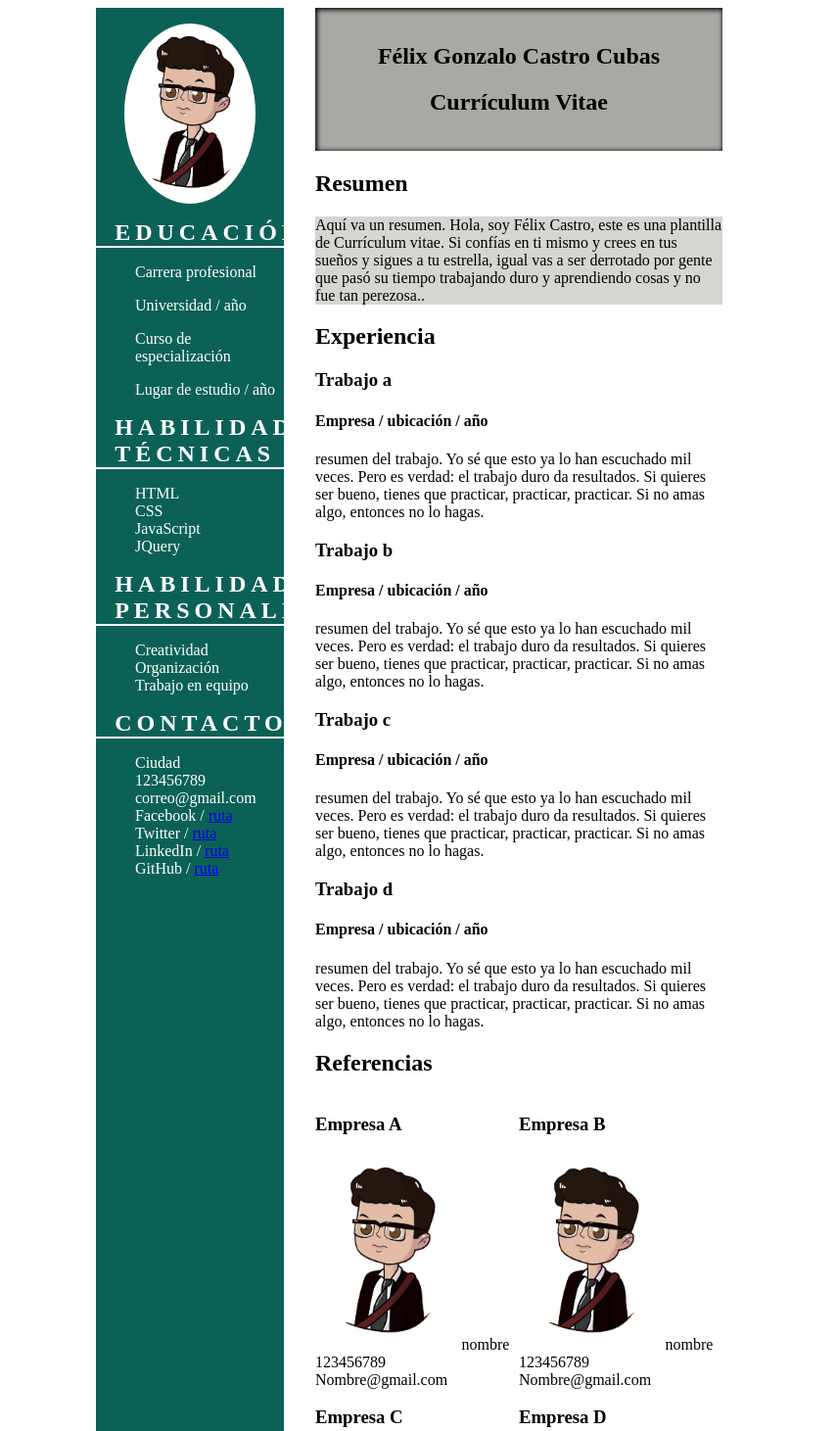
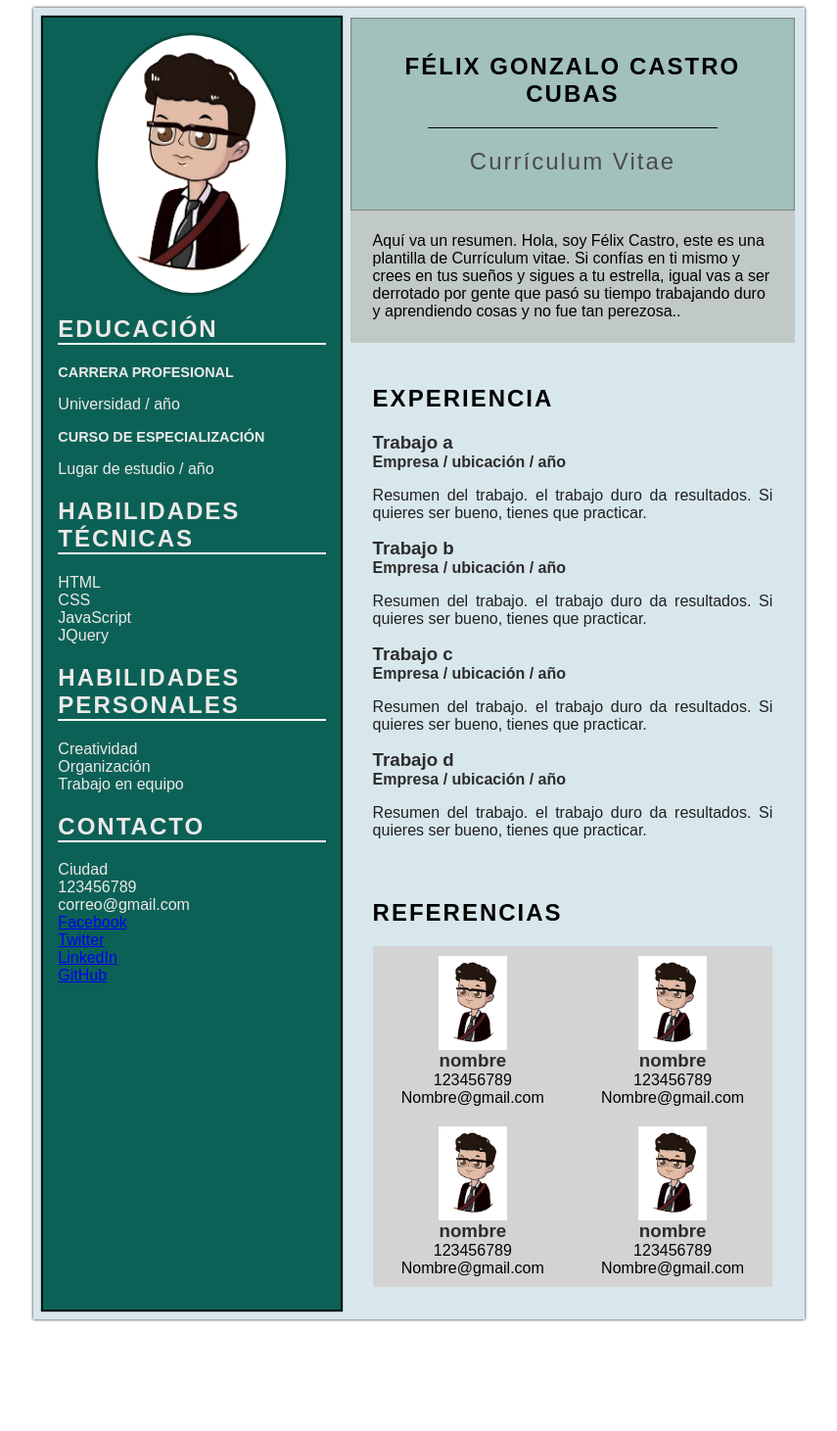
Before and after one commit to FelixGonzalo/plantillas-CV, a plain HTML site: page index.html in a window 1280 px wide. Shown: the part 120-1581 px from the top of the page at 98% size, without its empty margins (222-1077 px from the left). Drawn offline with Linux system fonts and the light colour scheme.

Commit message:
listo main

```diff
--- a/css/main.css
+++ b/css/main.css
@@ -1,69 +1,129 @@
 body{
+    font-family: sans-serif;
     margin: 0;
     padding: 0;
 }
 
 .contenedorCV{
+    background-color: #d8e7ec;
+    box-shadow: 0 0 3px rgb(22, 22, 27);
     display: flex;
-    margin: 10%;
-    margin-left: 25%;
-    margin-right: 25%;
+    margin-bottom: 10%;
+    margin-left: 20%;
+    margin-top: 10%;
+    padding: 10px;
+    width: 60%;
 }
 
-ul {
-    list-style-type: none;
-}
-
-/*aside*/
+/*ASIDE*/
 
 aside {
     background-color: #0C6156;
-    color: white;
-    margin-right: 5%;
-    width: 30%;
+    box-shadow: 0 0 1px 2px#041613;
+    color:rgb(236, 233, 233);
+    margin-right: 10px;
+    padding: 2%;
+    width: 150%;
 }
 
 aside h2 {
     border-bottom: 2px solid white;
-    letter-spacing: 5px;
-    margin: auto;
-    padding-right: 10%;
-    padding-left: 10%;
+    letter-spacing: 2px;
+    margin-top: 20px;
     text-transform: uppercase;
+}
+
+aside ul {
+    list-style-type: none;
+    margin: 0px;
+    padding: 0px;
 }
 
 .fotoPrincipal {
     border-radius: 50%;
+    border: #0a4941 3px solid;
     display: block;
-    height: auto;
     margin: auto;
-    padding-bottom: 1em;
-    padding-top: 1em;
     width: 70%;
 }
 
-/*Main*/
+.educacion li p:first-child {
+    font-size: 90%;
+    font-weight: bold;
+    text-transform: uppercase;
+}
+
+/*MAIN*/
+main h2 {
+    letter-spacing: 2px;
+    text-transform: uppercase;
+}
+
+main h3, main h4 {
+    color: rgb(44, 44, 44);
+    margin: 0;
+}
 
 .resumen__nombre {
-    background-color: #aaa8a3;
-    box-shadow: 1px 1px 5px 1px black inset;
+    background-color: #a2c0bc;
+    box-shadow: 0 0 1px 1px gray  inset;
     padding: 1em;
     text-align: center;
 }
 
-.resumen__sobremi {
-    background-color: #d6d5d2;
+.resumen__nombre h1 {
+    letter-spacing: 2px;
+    text-transform: uppercase;
 }
 
+.resumen__nombre h2{
+    border-top: black 1px solid;
+    color: rgb(75, 75, 75);
+    font-weight: normal;
+    letter-spacing: 2px;
+    margin-left: 15%;
+    margin-right: 15%;
+    padding-top: 20px;
+    text-transform: capitalize;
+}
+
+.resumen__sobremi {
+    background-color: #c0c9c6;
+    margin: 0px;
+    padding: 5%;
+}
+
+.experiencia  {
+    padding: 5%;
+    text-align: justify;
+
+}
+
+.experiencia p { color: rgb(32, 32, 32); }
+
 .referencias__contenedor {
+    background-color: lightgray;
     display: flex;
     flex-wrap: wrap;
 }
 
+.referencias { margin: 5%; }
+
 .referencias__contenedor article {
     width: 50%;
+    margin-bottom: 10px;
+    margin-top: 10px;
 }
 
+.referencias__contenedor h3{ text-align: center; }
+
 .referencias__contenedor img {
-    width: 70%;
+    display: block;
+    margin: auto;
+    width: 70px;
 }
+
+.referencias__contenedor span {
+    display: block;
+    text-align: center;
+}
--- a/index.html
+++ b/index.html
@@ -43,10 +43,10 @@
                     <li>Ciudad</li>
                     <li>123456789</li>
                     <li>correo@gmail.com</li>
-                    <li>Facebook /  <a href="#">ruta</a></li>
-                    <li>Twitter /   <a href="#">ruta</a></li>
-                    <li>LinkedIn /  <a href="#">ruta</a></li>
-                    <li>GitHub /    <a href="#">ruta</a></li>
+                    <li><a href="#">Facebook</a></li>
+                    <li><a href="#">Twitter</a></li>
+                    <li><a href="#">LinkedIn</a></li>
+                    <li><a href="#">GitHub</a></li>
                 </ul>
             </section>
         </aside>
@@ -56,7 +56,6 @@
                     <h1>Félix Gonzalo Castro Cubas</h1>
                     <h2>Currículum Vitae</h2>
                 </div>
-                <h2>Resumen</h2>
                 <p class = "resumen__sobremi"> Aquí va un resumen. Hola, soy Félix Castro,
                     este es una plantilla de Currículum vitae.
                     Si confías en ti mismo y crees en tus sueños y sigues a tu estrella,
@@ -69,64 +68,48 @@
                 <article>
                     <h3>Trabajo a</h3>
                     <h4>Empresa / ubicación / año</h4>
-                    <p>resumen del trabajo.
-                        Yo sé que esto ya lo han escuchado mil veces. Pero es verdad:
-                        el trabajo duro da resultados. Si quieres ser bueno, tienes que practicar,
-                        practicar, practicar. Si no amas algo, entonces no lo hagas. </p>
+                    <p>Resumen del trabajo. el trabajo duro da resultados. Si quieres ser bueno, tienes que practicar.</p>
                 </article>
                 <article>
                     <h3>Trabajo b</h3>
                     <h4>Empresa / ubicación / año</h4>
-                    <p>resumen del trabajo.
-                        Yo sé que esto ya lo han escuchado mil veces. Pero es verdad:
-                        el trabajo duro da resultados. Si quieres ser bueno, tienes que practicar,
-                        practicar, practicar. Si no amas algo, entonces no lo hagas. </p>
+                    <p>Resumen del trabajo. el trabajo duro da resultados. Si quieres ser bueno, tienes que practicar.</p>
                 </article>
                 <article>
                     <h3>Trabajo c</h3>
                     <h4>Empresa / ubicación / año</h4>
-                    <p>resumen del trabajo.
-                        Yo sé que esto ya lo han escuchado mil veces. Pero es verdad:
-                        el trabajo duro da resultados. Si quieres ser bueno, tienes que practicar,
-                        practicar, practicar. Si no amas algo, entonces no lo hagas. </p>
+                    <p>Resumen del trabajo. el trabajo duro da resultados. Si quieres ser bueno, tienes que practicar.</p>
                 </article>
                 <article>
                     <h3>Trabajo d</h3>
                     <h4>Empresa / ubicación / año</h4>
-                    <p>resumen del trabajo.
-                        Yo sé que esto ya lo han escuchado mil veces. Pero es verdad:
-                        el trabajo duro da resultados. Si quieres ser bueno, tienes que practicar,
-                        practicar, practicar. Si no amas algo, entonces no lo hagas. </p>
+                    <p>Resumen del trabajo. el trabajo duro da resultados. Si quieres ser bueno, tienes que practicar.</p>
                 </article>
             </section>
             <section class = "referencias">
                 <h2>Referencias</h2>
                 <div class = "referencias__contenedor">
                 <article>
-                    <h3>Empresa A</h3>
                     <img src="img/fekilo.png" alt="reference 1">
-                    <span>nombre</span>
+                    <h3>nombre</h3>
                     <span>123456789</span>
                     <span>Nombre@gmail.com</span>
                 </article>
                 <article>
-                    <h3>Empresa B</h3>
                     <img src="img/fekilo.png" alt="reference 2">
-                    <span>nombre</span>
+                    <h3>nombre</h3>
                     <span>123456789</span>
                     <span>Nombre@gmail.com</span>
                 </article>
                 <article>
-                    <h3>Empresa C</h3>
                     <img src="img/fekilo.png" alt="reference 3">
-                    <span>nombre</span>
+                    <h3>nombre</h3>
                     <span>123456789</span>
                     <span>Nombre@gmail.com</span>
                 </article>
                 <article>
-                    <h3>Empresa D</h3>
                     <img src="img/fekilo.png" alt="reference 4">
-                    <span>nombre</span>
+                    <h3>nombre</h3>
                     <span>123456789</span>
                     <span>Nombre@gmail.com</span>
                 </article>
```
